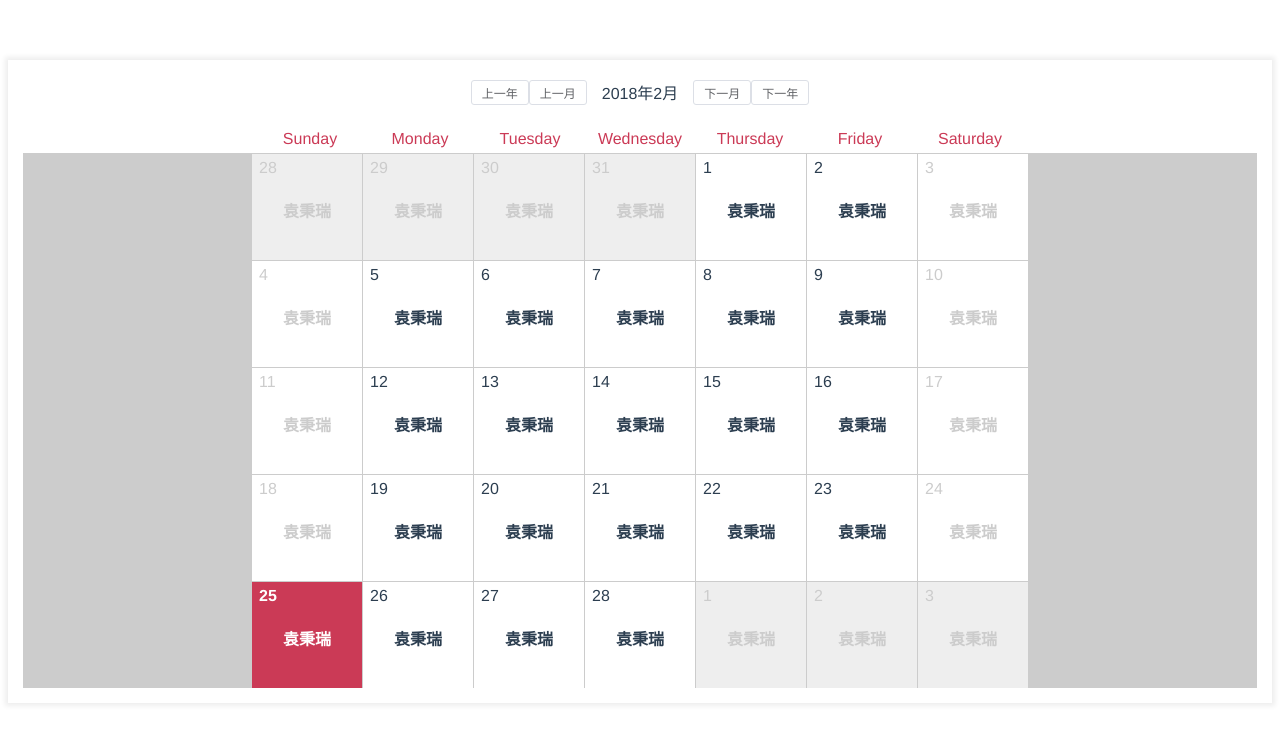
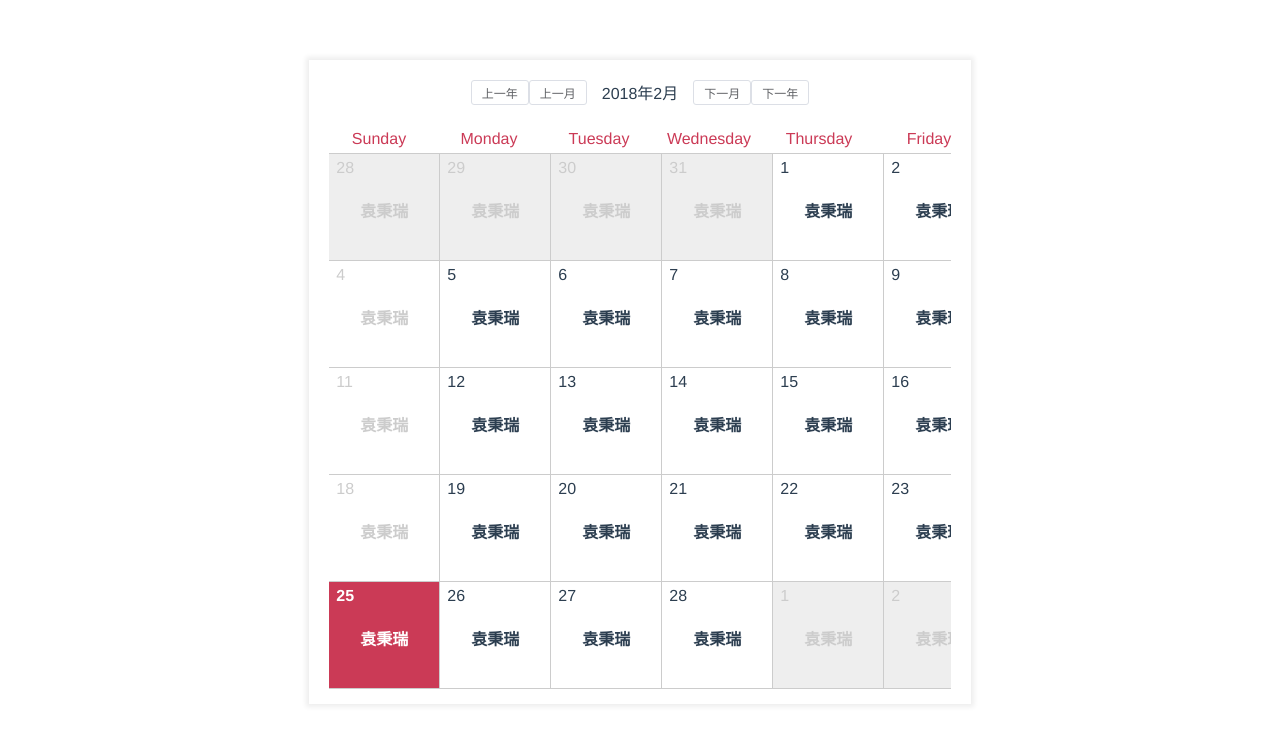
Before and after one commit to YuanBingrui/vue-event-fullcalendar, a Vue app: page / in a window 1280 px wide. Shown: the top 744 px of the page. Built offline with nearby package versions, Linux system fonts and the light colour scheme.

Commit message:
style adjustment

```diff
--- a/src/components/EventCalendar/BaseDayCard.vue
+++ b/src/components/EventCalendar/BaseDayCard.vue
@@ -1,10 +1,10 @@
 <template>
   <div
     class="day-card-box"
-    v-bind:class="{ 'is-cur-month': !isCurMonth, 'is-today': isToday,'is-selected': isSelected && isRealMonth && isCurMonth, 'is-selected-non-curmonth': isSelected && !isRealMonth && isCurMonth, 'is-weekday': isWeekday}">
+    v-bind:class="{ 'is-cur-month': !isCurMonth, 'is-today': isToday,'is-selected': isSelected && isRealMonth && isCurMonth, 'is-selected-non-curmonth': isSelected && !isRealMonth && isCurMonth, 'is-weekday': isWeekday }">
     <div
       class="day-card-box-data-view"
-    >{{dayObj.monthDay}}
+    >{{ dayObj.monthDay }}
     </div>
     <div
       class="day-card-box-event-view">
--- a/src/components/EventCalendar/EventCalendar.vue
+++ b/src/components/EventCalendar/EventCalendar.vue
@@ -148,22 +148,22 @@ export default {
 .event-calendar-box {
   box-shadow: 0 0 5px 3px #eee;
   padding: 15px;
-  /*width: 90%;
-  margin: 0 auto;*/
+  width: 50%;
+  margin: 0 auto;
 }
 .calendar-days-box {
-  /*width: 77%;
-  margin: 0 auto;*/
-  overflow:hidden;
-  white-space:nowrap;
+  width: 98.48%;
+  margin: 0 auto;
+  overflow: auto;
+  white-space: nowrap;
   background-color: #ccc;
-  box-sizing: border-box;
-  /*padding: 1px 0;*/
+  padding: 0.5px 0;
 }
 .weekdays-line-box {
   margin-top: 0;
   margin-bottom: 0;
   padding: 0;
+  width: auto;
 }
 .weekdays-line-box li{
   display: inline-block;
```
